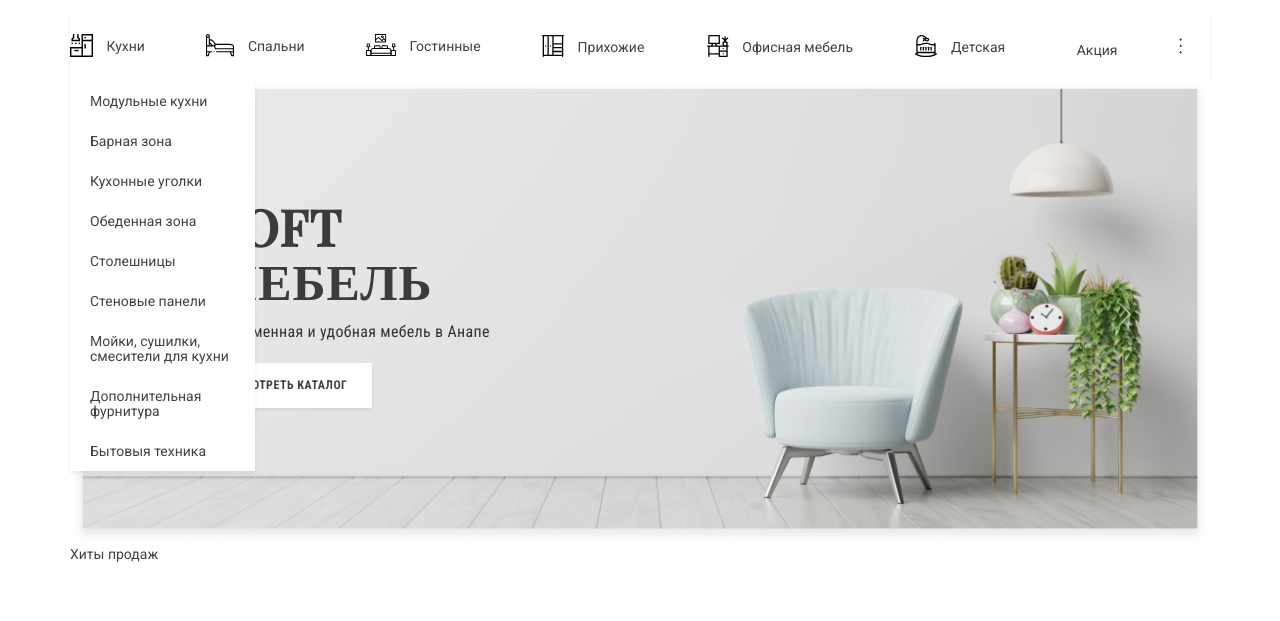
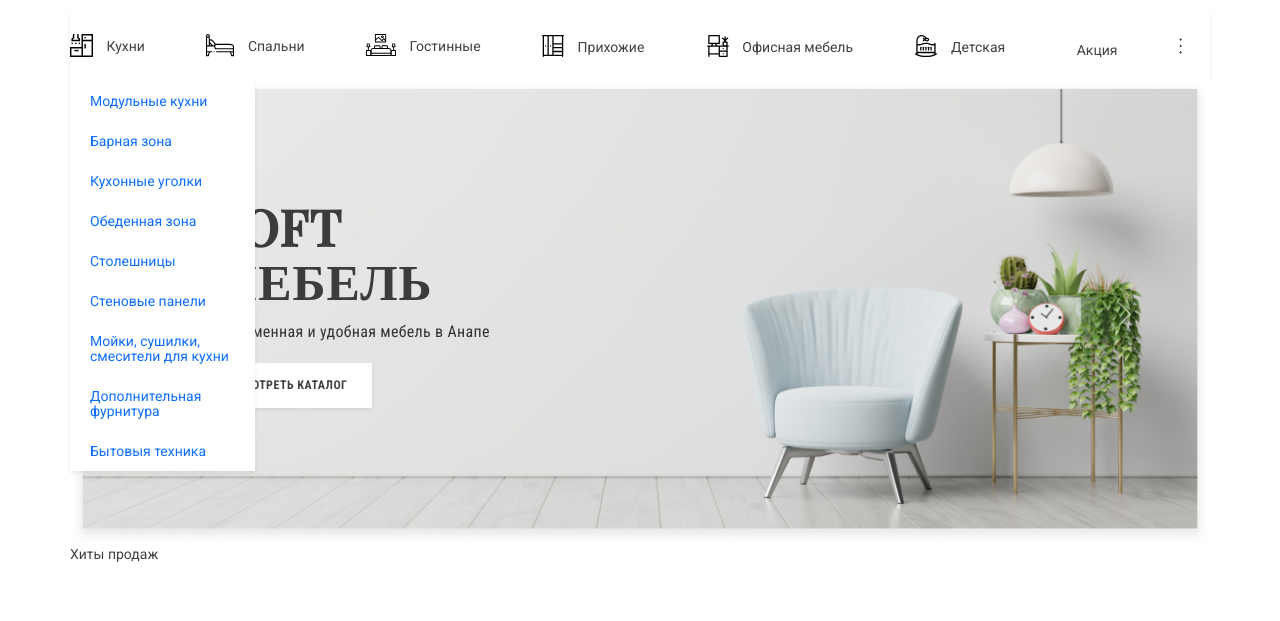
Before and after one commit to juleykhan32/Mebel, a plain HTML site: page index.html in a window 1280 px wide. Both pictures are taken after a click on the element "Кухни". Shown: the part 135-756 px from the top of the page. Drawn offline with nearby package versions, Linux system fonts and the light colour scheme; files whose address does not match are found by name.

Commit message:
Update index.html

```diff
--- a/index.html
+++ b/index.html
@@ -1,5 +1,5 @@
 <!DOCTYPE html>
-<html>
+<html lang="en">
   <head>
     <meta charset="UTF-8" />
     <meta http-equiv="X-UA-Compatible" content="IE=edge" />
@@ -154,15 +154,15 @@
           </div>
           <div class="catalog__menu">
             <ul class="catalog__kitchen drop">
-              <li><a href="#"></a>Модульные кухни</a></li>
-              <li><a href="#"></a>Барная зона</a></li>
-              <li><a href="#"></a>Кухонные уголки</a></li>
-              <li><a href="#"></a>Обеденная зона</a></li>
-              <li><a href="#"></a>Столешницы</a></li>
-              <li><a href="#"></a>Стеновые панели</a></li>
-              <li><a href="#"></a>Мойки, сушилки, смесители для кухни</a></li>
-              <li><a href="#"></a>Дополнительная фурнитура</a></li>
-              <li><a href="#"></a>Бытовыя техника</a></li>
+              <li><a href="#">Модульные кухни</a></li>
+              <li><a href="#">Барная зона</a></li>
+              <li><a href="#">Кухонные уголки</a></li>
+              <li><a href="#">Обеденная зона</a></li>
+              <li><a href="#">Столешницы</a></li>
+              <li><a href="#">Стеновые панели</a></li>
+              <li><a href="#">Мойки, сушилки, смесители для кухни</a></li>
+              <li><a href="#">Дополнительная фурнитура</a></li>
+              <li><a href="#">Бытовыя техника</a></li>
 
             </ul>
           </div>
```
